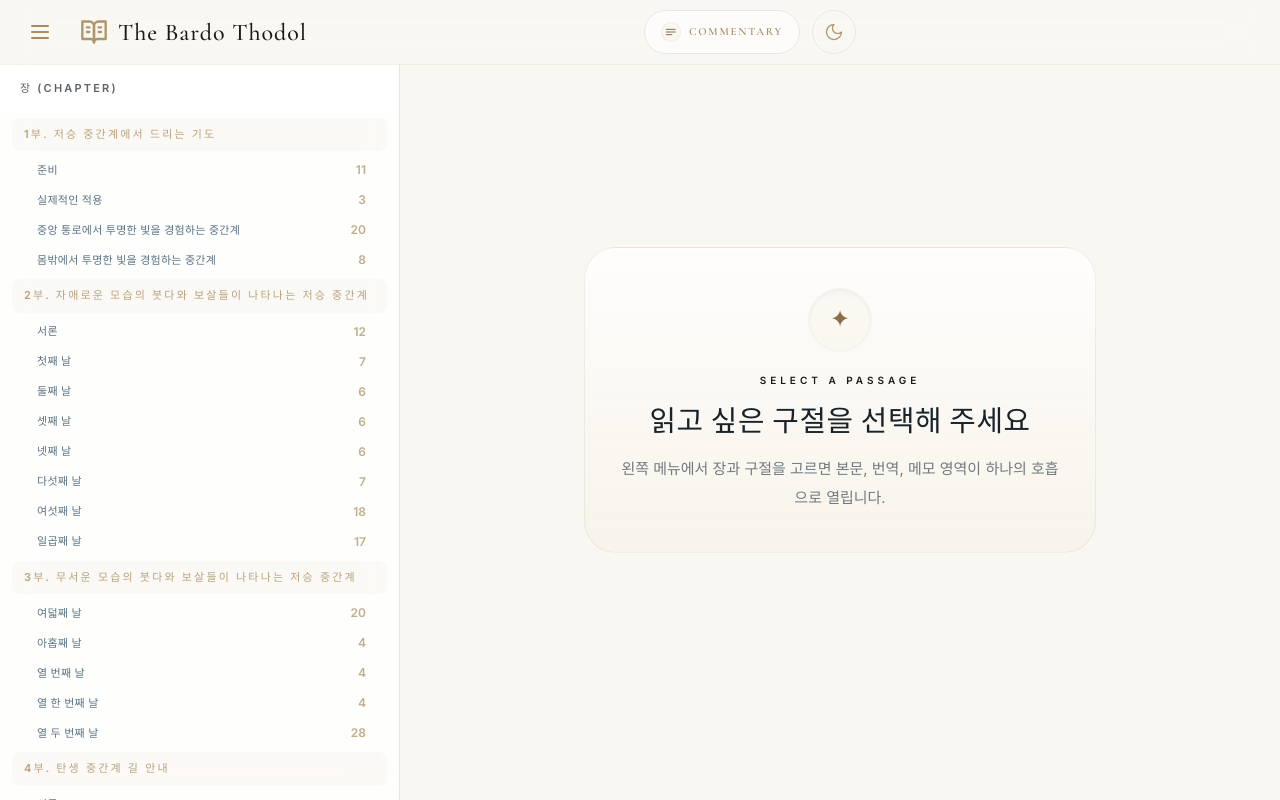
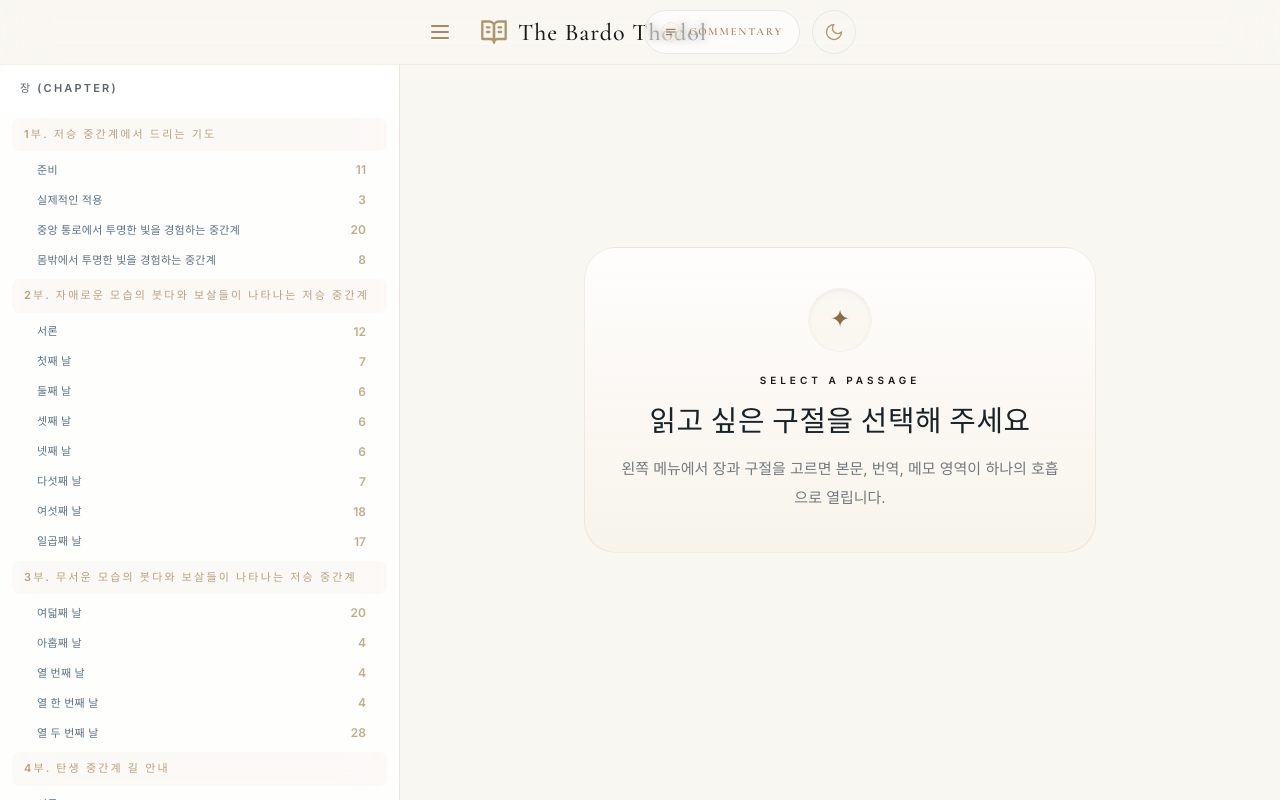
Before and after one commit to concario17-max/tibet, a React (Vite) app: page /text in a window 1280 px wide. Built offline with nearby package versions, Linux system fonts and the light colour scheme; a web font is replaced by a local one.

Commit message:
Fix header rails to open layout

```diff
--- a/src/components/Header.jsx
+++ b/src/components/Header.jsx
@@ -35,9 +35,10 @@ const Header = () => {
 
     if (isHome || isAlbum) return null;
 
-    const desktopContentOffset = isReadingMode
+    const desktopRailOffset = isReadingMode
         ? {
-              '--header-right-offset': isCommentaryOpen ? (isSidebarOpen ? '400px' : '800px') : '0px',
+              '--header-left-offset': '400px',
+              '--header-right-offset': '400px',
               '--header-rail-padding': '24px',
           }
         : undefined;
@@ -52,11 +53,11 @@ const Header = () => {
         >
             <div
                 className="flex h-[60px] w-full items-center justify-between px-4 sm:h-16 sm:px-6 xl:px-0"
-                style={desktopContentOffset}
+                style={desktopRailOffset}
             >
                 <div
                     className="flex min-w-0 items-center gap-1 text-text-primary dark:text-dark-text-primary sm:gap-2"
-                    style={desktopContentOffset ? { paddingLeft: 'var(--header-rail-padding)' } : undefined}
+                    style={desktopRailOffset ? { marginLeft: 'var(--header-left-offset)', paddingLeft: 'var(--header-rail-padding)' } : undefined}
                 >
                     <MobileActions isReadingMode={isReadingMode} toggleSidebar={toggleSidebar} />
                     <Branding isReadingMode={isReadingMode} />
@@ -64,7 +65,7 @@ const Header = () => {
 
                 <div
                     className="ml-2 flex shrink-0 items-center justify-end gap-1.5 sm:ml-3 sm:gap-3"
-                    style={desktopContentOffset ? { marginRight: 'var(--header-right-offset)', paddingRight: 'var(--header-rail-padding)' } : undefined}
+                    style={desktopRailOffset ? { marginRight: 'var(--header-right-offset)', paddingRight: 'var(--header-rail-padding)' } : undefined}
                 >
                     {isReadingMode ? (
                         <button
```
